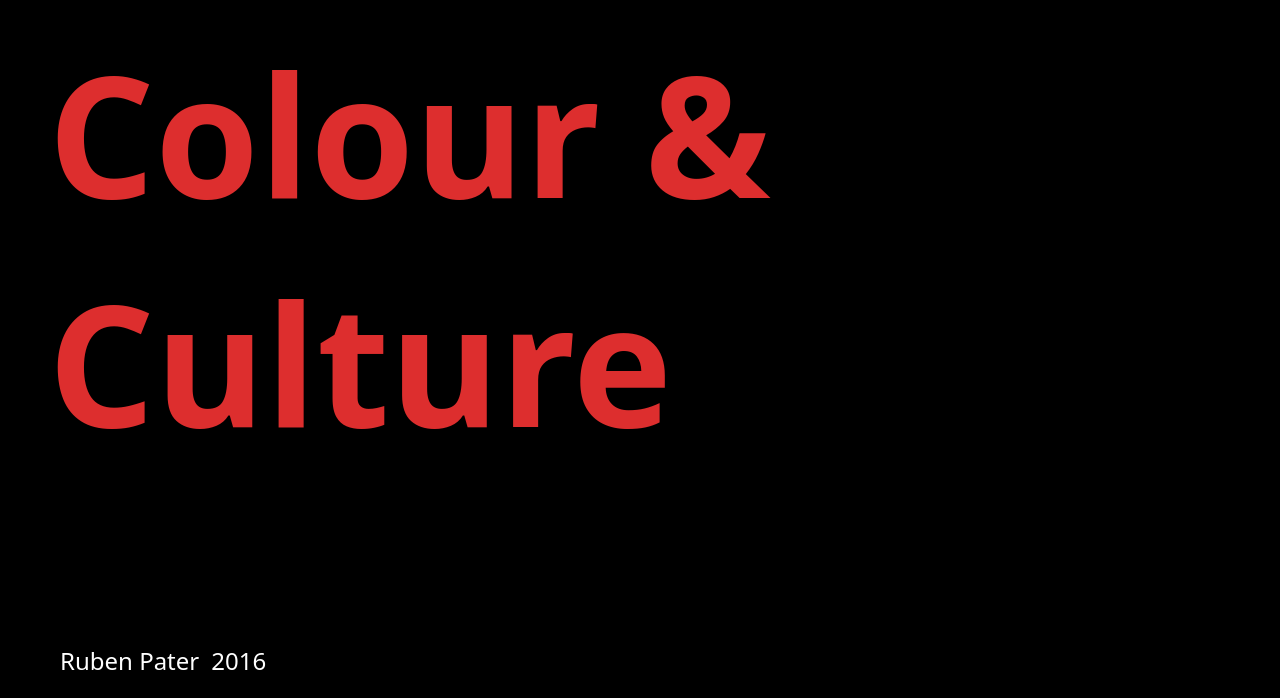
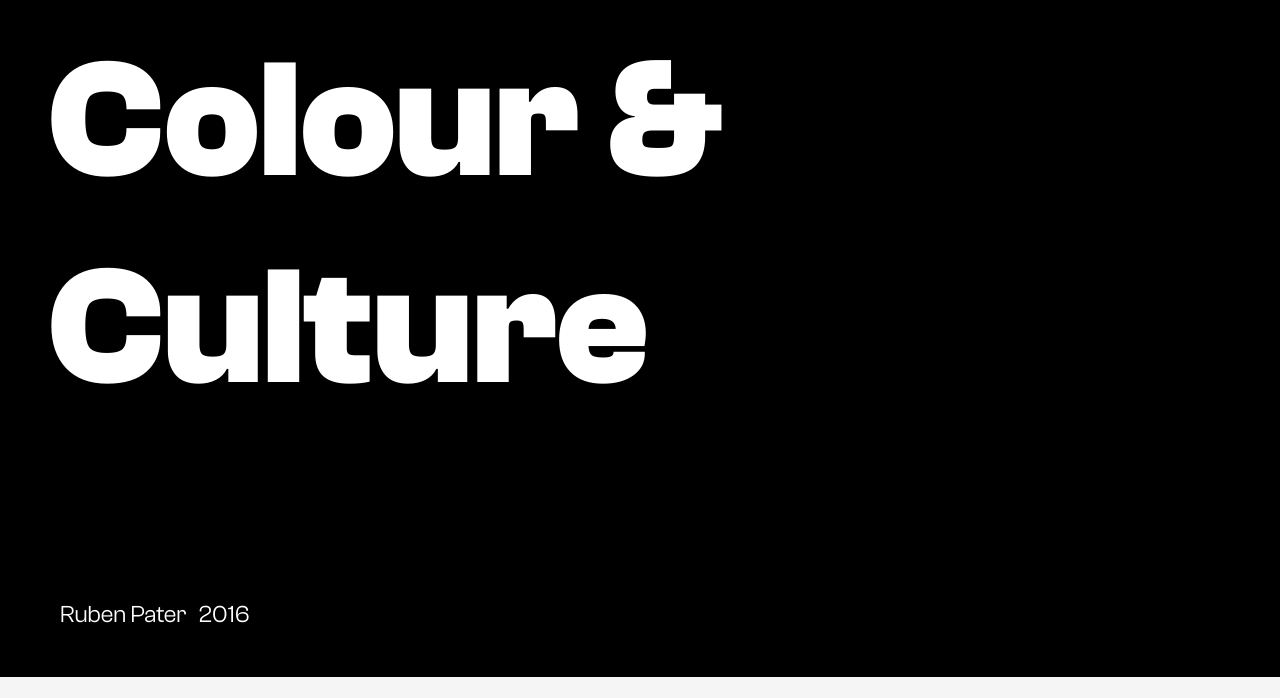
Before and after one commit to luk862-glitch/spread, a plain HTML site: page index.html in a window 1280 px wide. Shown: the part 102-800 px from the top of the page. Drawn offline with Linux system fonts and the light colour scheme; a web font is replaced by a local one.

Commit message:
fonts added

```diff
--- a/style.css
+++ b/style.css
@@ -52,7 +52,7 @@ header{
 
 h1 {
     font-size: 3rem;
-    color:rgb(238, 47, 47);
+    color:rgb(255, 255, 255);
     padding-left: 2rem;
     padding-bottom:7rem;
     font-weight: 700;
@@ -61,7 +61,7 @@ h1 {
 @media (width > 600px) {
 h1 {
     font-size: 7rem;
-    color:rgb(221, 46, 46);
+    color:rgb(255, 255, 255);
     padding-left: 2rem;
     padding-bottom:7rem;
 }
```
Also changed, not shown: fonts/clash-grotesk/ClashGrotesk-Bold.woff2 (added), fonts/clash-grotesk/ClashGrotesk-Extralight.woff2 (added), fonts/clash-grotesk/ClashGrotesk-Light.woff2 (added), fonts/clash-grotesk/ClashGrotesk-Medium.woff2 (added), fonts/clash-grotesk/ClashGrotesk-Regular.woff2 (added), fonts/clash-grotesk/ClashGrotesk-Semibold.woff2 (added), fonts/clash-grotesk/ClashGrotesk-Variable.woff2 (added), 2 other files.
